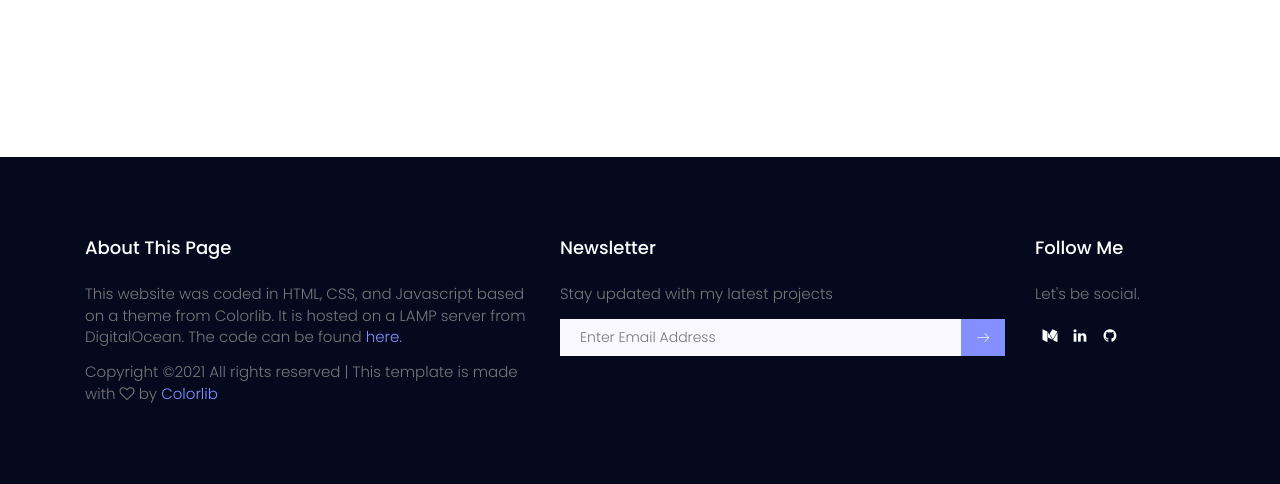
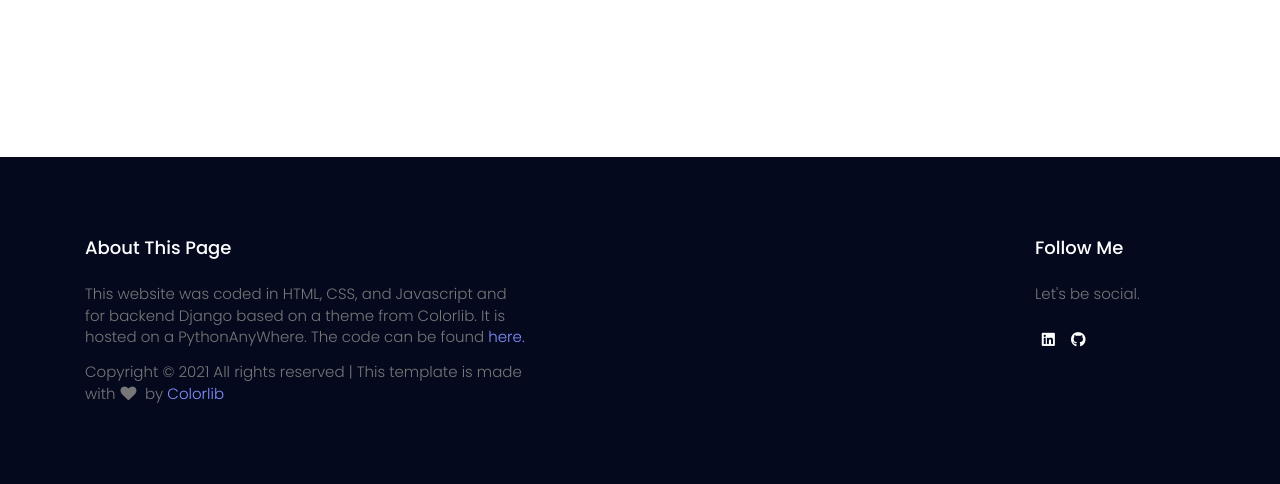
Before and after one commit to eminozata/my-first-blog, a Django app: page //about in a window 1280 px wide. Shown: the part 2220-2704 px from the top of the page. Run offline with Django 3.2, Linux system fonts and the light colour scheme; some libraries are stand-ins or nearby versions.

Commit message:
delete contact form module

```diff
--- a/index/admin.py
+++ b/index/admin.py
@@ -1,7 +1,6 @@
 from django.contrib import admin
 
 # Register your models here.
-from .models import ArchivePost,Contact
+from .models import ArchivePost
 
 admin.site.register(ArchivePost)
-admin.site.register(Contact)
--- a/index/templates/index/about.html
+++ b/index/templates/index/about.html
@@ -205,41 +205,43 @@
             <div class="single-footer-widget">
               <h4>About This Page</h4>
               <p class="footer-text">
-																		This website was coded in HTML, CSS, and Javascript based on a theme from Colorlib. It is hosted on a LAMP server from DigitalOcean. The code can be found <a href="https://github.com/harrisonjansma/cv-website" target="_blank"> here.</a>
+                This website was coded in HTML, CSS, and Javascript and for
+                backend Django based on a theme from Colorlib. It is hosted on a
+                PythonAnyWhere. The code can be found
+                <a
+                  href="https://github.com/eminozata/my-first-blog"
+                  target="_blank"
+                >
+                  here.</a
+                >
               </p>
-																<p class="footer-text"><!-- Link back to Colorlib can't be removed. Template is licensed under CC BY 3.0. -->
-			Copyright &copy;<script>document.write(new Date().getFullYear());</script> All rights reserved | This template is made with <i class="fa fa-heart-o" aria-hidden="true"></i> by <a href="https://colorlib.com" target="_blank">Colorlib</a>
-			<!-- Link back to Colorlib can't be removed. Template is licensed under CC BY 3.0. --></p>
+              <p class="footer-text">
+                <!-- Link back to Colorlib can't be removed. Template is licensed under CC BY 3.0. -->
+                Copyright &copy;
+                <script>
+                  document.write(new Date().getFullYear());
+                </script>
+                All rights reserved | This template is made with
+                <i class="heart icon" aria-hidden="true"></i> by
+                <a href="https://colorlib.com" target="_blank">Colorlib</a>
+                <!-- Link back to Colorlib can't be removed. Template is licensed under CC BY 3.0. -->
+              </p>
             </div>
           </div>
           <div class="col-lg-5 col-md-6 col-sm-6">
-														<div class="single-footer-widget">
-																<h4>Newsletter</h4>
-																<p>Stay updated with my latest projects</p>
-								<div class="" id="mc_embed_signup">
-									 <form target="_blank" action="https://spondonit.us12.list-manage.com/subscribe/post?u=1462626880ade1ac87bd9c93a&amp;id=92a4423d01" method="get">
-										<div class="input-group">
-											<input type="text" class="form-control" name="EMAIL" placeholder="Enter Email Address" onfocus="this.placeholder = ''" onblur="this.placeholder = 'Enter Email Address '" required="" type="email">
-											<div class="input-group-btn">
-												<button class="btn btn-default" type="submit">
-													<span class="lnr lnr-arrow-right"></span>
-												</button>
-											</div>
-												<div class="info"></div>
-										</div>
-									</form>
-								</div>
-														</div>
+
           </div>
           <div class="col-lg-2 col-md-6 col-sm-6 social-widget">
             <div class="single-footer-widget">
               <h4>Follow Me</h4>
-																<p>Let's be social. </p>
+              <p>Let's be social.</p>
               <div class="footer-social d-flex align-items-center">
-																		<a href="https://medium.com/@harrisonjansma"><i class="fa fa-medium"></i></a>
-																		<a href="http://www.linkedin.com/in/harrisonjansma"><i class="fa fa-linkedin"></i></a>
-																		<a href="https://github.com/harrisonjansma"><i class="fa fa-github"></i></a>
-
+                <a href="http://www.linkedin.com/in/harrisonjansma"
+                  ><i class="linkedin icon"></i
+                ></a>
+                <a href="https://github.com/eminozata"
+                  ><i class="github icon"></i
+                ></a>
               </div>
             </div>
           </div>
--- a/index/views.py
+++ b/index/views.py
@@ -1,21 +1,13 @@
 from django.shortcuts import render
 from .models import ArchivePost
-from .forms import ContactForm
 from django.utils import timezone
 
 
 
 # Create your views here.
 def index(request):
-
-    if request.method == 'POST':
-        form = ContactForm(request.POST)
-        if form.is_valid():
-            form.save()
-            return render(request, 'index/index.html')
-    form = ContactForm()
     posts = ArchivePost.objects.filter(published_date__lte=timezone.now()).order_by('-published_date')[:3]
-    context = {'form': form,'posts':posts}
+    context = {'posts':posts}
     return render(request, 'index/index.html', context)
 
 def archive(request):
```
Also changed, not shown: index/models.py (+0 -9 lines), index/templates/index/archive.html (+28 -26 lines), index/templates/index/index.html (+0 -15 lines), index/migrations/0003_delete_contact.py (added). Lines whose indentation alone changed are shown as unchanged.
